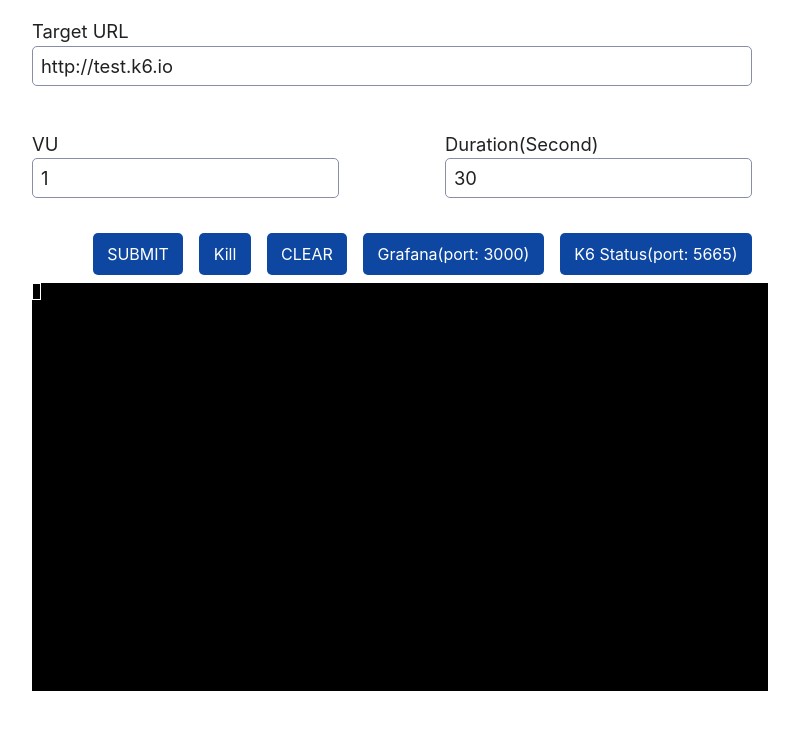
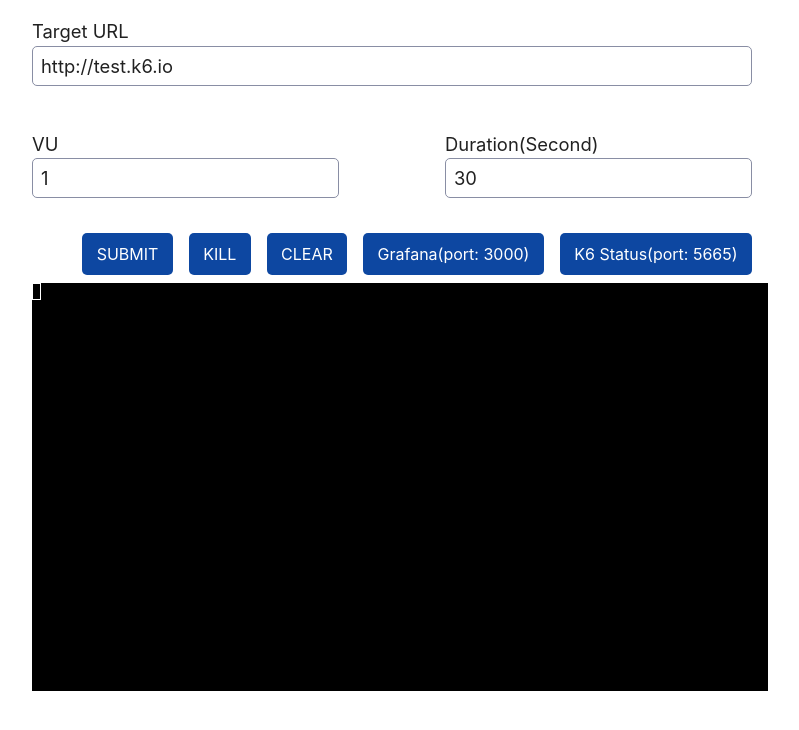
Before and after one commit to timfanda35/simple-k6, a plain HTML site: page ui/index.html in a window 1280 px wide. Shown: the whole page, without its empty margins (248-1047 px from the left). Drawn offline with Linux system fonts and the light colour scheme.

Commit message:
style: refine wording

```diff
--- a/ui/index.html
+++ b/ui/index.html
@@ -50,7 +50,7 @@
 
         <div class="button-group">
             <button id="btnSubmit" onclick="commandRun()">SUBMIT</button>
-            <button id="btnKill" onclick="commandKill()">Kill</button>
+            <button id="btnKill" onclick="commandKill()">KILL</button>
             <button id="btnClear" onclick="commandClear()">CLEAR</button>
             <button id="btnGrafana" onclick="showGrafana()">Grafana(port: 3000)</button>
             <button id="btnK6" onclick="showK6()">K6 Status(port: 5665)</button>
```
